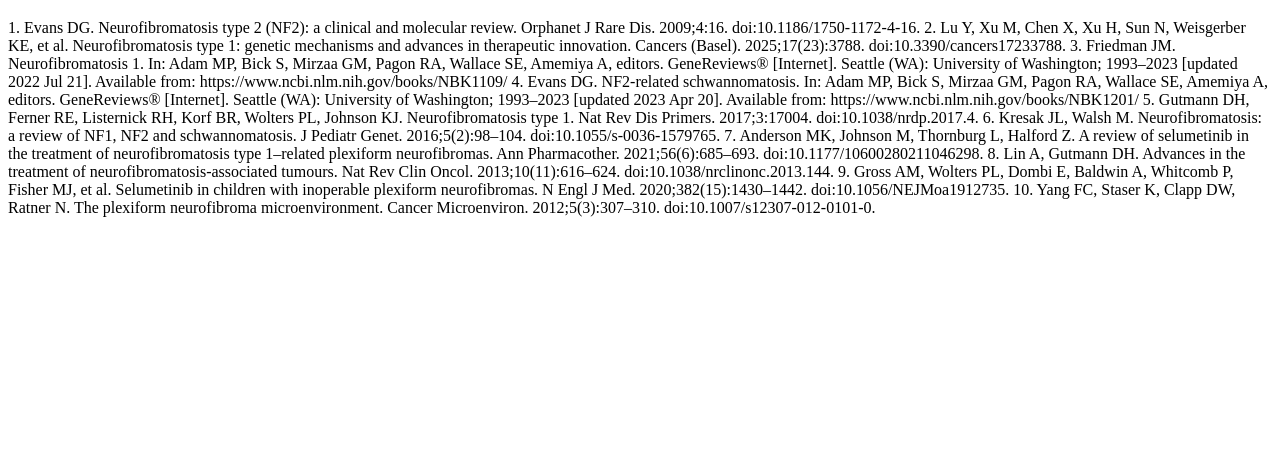
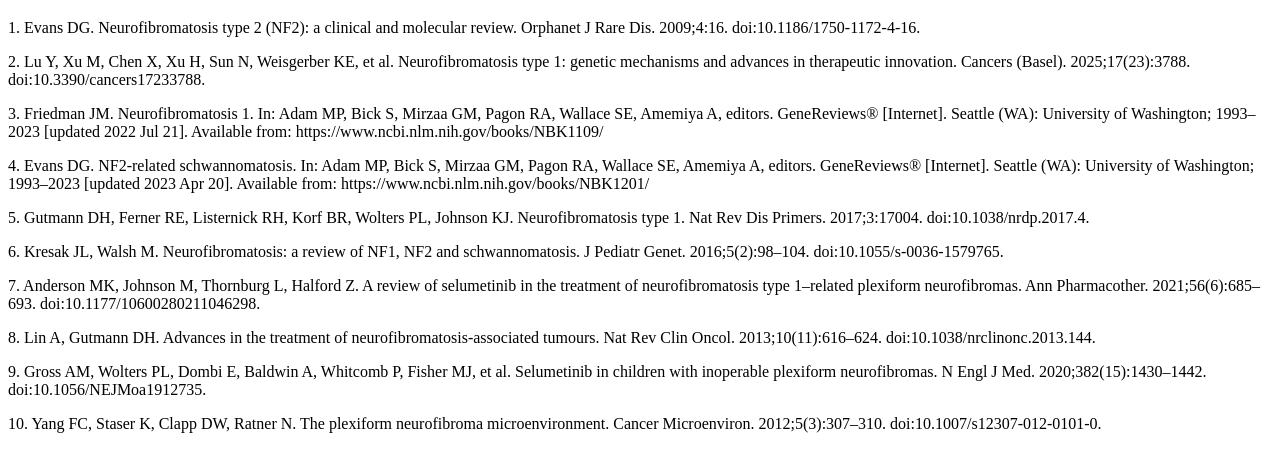
Before and after one commit to yilia-1120/neurofibromatosis-reference.github.io, a plain HTML site: page index.html in a window 1280 px wide. Shown: the part 61-532 px from the top of the page. Drawn offline with Linux system fonts and the light colour scheme.

Commit message:
Wrap references in paragraph tags
Updated references to be wrapped in paragraph tags for better HTML structure.

```diff
--- a/index.html
+++ b/index.html
@@ -6,16 +6,15 @@
 </head>
 <body>
 <h1>reference</h1>
-  <p>1.	Evans DG. Neurofibromatosis type 2 (NF2): a clinical and molecular review. Orphanet J Rare Dis. 2009;4:16. doi:10.1186/1750-1172-4-16.
-2.	Lu Y, Xu M, Chen X, Xu H, Sun N, Weisgerber KE, et al. Neurofibromatosis type 1: genetic mechanisms and advances in therapeutic innovation. Cancers (Basel). 2025;17(23):3788. doi:10.3390/cancers17233788.
-3.	Friedman JM. Neurofibromatosis 1. In: Adam MP, Bick S, Mirzaa GM, Pagon RA, Wallace SE, Amemiya A, editors. GeneReviews® [Internet]. Seattle (WA): University of Washington; 1993–2023 [updated 2022 Jul 21]. Available from: https://www.ncbi.nlm.nih.gov/books/NBK1109/
-4.	Evans DG. NF2-related schwannomatosis. In: Adam MP, Bick S, Mirzaa GM, Pagon RA, Wallace SE, Amemiya A, editors. GeneReviews® [Internet]. Seattle (WA): University of Washington; 1993–2023 [updated 2023 Apr 20]. Available from: https://www.ncbi.nlm.nih.gov/books/NBK1201/
-5.	Gutmann DH, Ferner RE, Listernick RH, Korf BR, Wolters PL, Johnson KJ. Neurofibromatosis type 1. Nat Rev Dis Primers. 2017;3:17004. doi:10.1038/nrdp.2017.4.
-6.	Kresak JL, Walsh M. Neurofibromatosis: a review of NF1, NF2 and schwannomatosis. J Pediatr Genet. 2016;5(2):98–104. doi:10.1055/s-0036-1579765.
-7.	Anderson MK, Johnson M, Thornburg L, Halford Z. A review of selumetinib in the treatment of neurofibromatosis type 1–related plexiform neurofibromas. Ann Pharmacother. 2021;56(6):685–693. doi:10.1177/10600280211046298.
-8.	Lin A, Gutmann DH. Advances in the treatment of neurofibromatosis-associated tumours. Nat Rev Clin Oncol. 2013;10(11):616–624. doi:10.1038/nrclinonc.2013.144.
-9.	Gross AM, Wolters PL, Dombi E, Baldwin A, Whitcomb P, Fisher MJ, et al. Selumetinib in children with inoperable plexiform neurofibromas. N Engl J Med. 2020;382(15):1430–1442. doi:10.1056/NEJMoa1912735.
-10.	Yang FC, Staser K, Clapp DW, Ratner N. The plexiform neurofibroma microenvironment. Cancer Microenviron. 2012;5(3):307–310. doi:10.1007/s12307-012-0101-0.
-</p>
+  <p>1.	Evans DG. Neurofibromatosis type 2 (NF2): a clinical and molecular review. Orphanet J Rare Dis. 2009;4:16. doi:10.1186/1750-1172-4-16.</p>
+<p>2.	Lu Y, Xu M, Chen X, Xu H, Sun N, Weisgerber KE, et al. Neurofibromatosis type 1: genetic mechanisms and advances in therapeutic innovation. Cancers (Basel). 2025;17(23):3788. doi:10.3390/cancers17233788.</p>
+<p>3.	Friedman JM. Neurofibromatosis 1. In: Adam MP, Bick S, Mirzaa GM, Pagon RA, Wallace SE, Amemiya A, editors. GeneReviews® [Internet]. Seattle (WA): University of Washington; 1993–2023 [updated 2022 Jul 21]. Available from: https://www.ncbi.nlm.nih.gov/books/NBK1109/</p>
+<p>4.	Evans DG. NF2-related schwannomatosis. In: Adam MP, Bick S, Mirzaa GM, Pagon RA, Wallace SE, Amemiya A, editors. GeneReviews® [Internet]. Seattle (WA): University of Washington; 1993–2023 [updated 2023 Apr 20]. Available from: https://www.ncbi.nlm.nih.gov/books/NBK1201/</p>
+<p>5.	Gutmann DH, Ferner RE, Listernick RH, Korf BR, Wolters PL, Johnson KJ. Neurofibromatosis type 1. Nat Rev Dis Primers. 2017;3:17004. doi:10.1038/nrdp.2017.4.</p>
+<p>6.	Kresak JL, Walsh M. Neurofibromatosis: a review of NF1, NF2 and schwannomatosis. J Pediatr Genet. 2016;5(2):98–104. doi:10.1055/s-0036-1579765.</p>
+<p>7.	Anderson MK, Johnson M, Thornburg L, Halford Z. A review of selumetinib in the treatment of neurofibromatosis type 1–related plexiform neurofibromas. Ann Pharmacother. 2021;56(6):685–693. doi:10.1177/10600280211046298.</p>
+<p>8.	Lin A, Gutmann DH. Advances in the treatment of neurofibromatosis-associated tumours. Nat Rev Clin Oncol. 2013;10(11):616–624. doi:10.1038/nrclinonc.2013.144.</p>
+<p>9.	Gross AM, Wolters PL, Dombi E, Baldwin A, Whitcomb P, Fisher MJ, et al. Selumetinib in children with inoperable plexiform neurofibromas. N Engl J Med. 2020;382(15):1430–1442. doi:10.1056/NEJMoa1912735.</p>
+<p>10.	Yang FC, Staser K, Clapp DW, Ratner N. The plexiform neurofibroma microenvironment. Cancer Microenviron. 2012;5(3):307–310. doi:10.1007/s12307-012-0101-0.</p>
 </body>
 </html>
```
